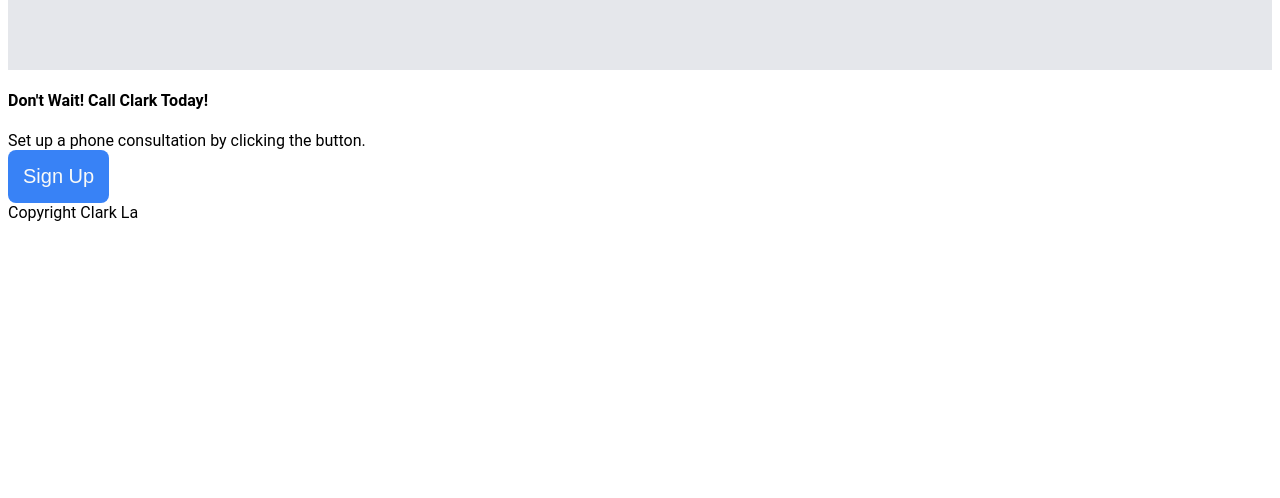
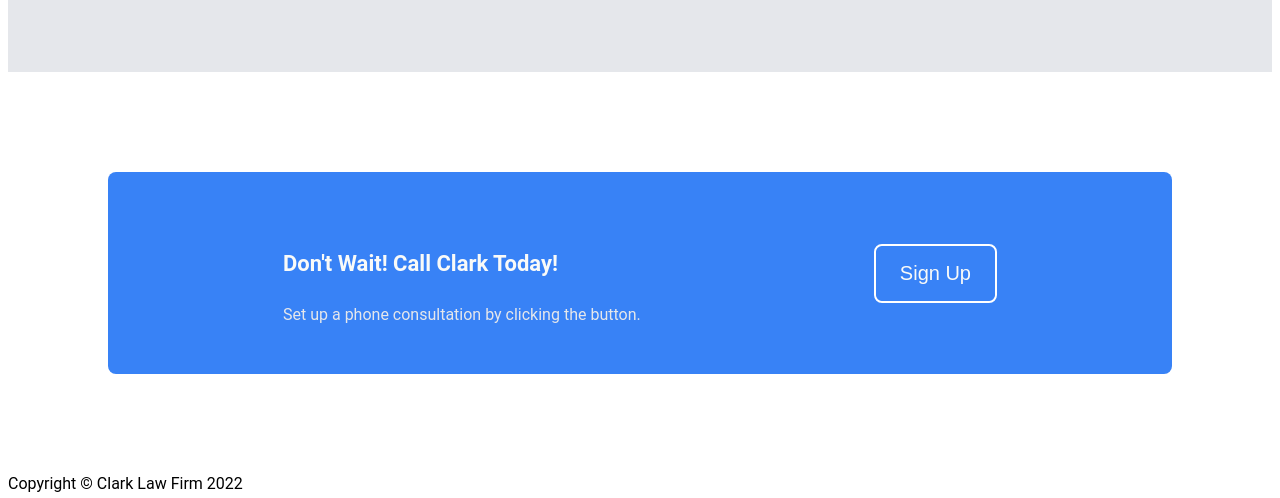
Before and after one commit to wh1t3outt/odin-landing-page, a plain HTML site: page index.html in a window 1280 px wide. Shown: the part 1687-2185 px from the top of the page. Before the commit the page ends 1917 px from the top, so only its background shows below. Drawn offline with Linux system fonts and the light colour scheme.

Commit message:
Add CSS to Section 4

```diff
--- a/index.html
+++ b/index.html
@@ -73,12 +73,15 @@
         <div class="quotecreds">- Saul Goodman</div>
     </div>
     <div class="section4">
-        <div class="calltoaction"><h4>Don't Wait! Call Clark Today!</h4>
-            <div class="c2asub">Set up a phone consultation by clicking the button.</div>
+        <div class="calltoactionbutton">
+            <div class="calltoday">
+                <div class="btntxt"><h4>Don't Wait! Call Clark Today!</h4></div>
+                <div class="c2asub">Set up a phone consultation by clicking the button.</div>
+            </div>
+            <div class="signupbutton2"><button>Sign Up</button></div>
         </div>
-        <div class="signupbutton2"><button>Sign Up</button></div>
     </div>
-    <div class="footer">Copyright Clark La</div>
+    <div class="footer">Copyright © Clark Law Firm 2022</div>
 
 
 </body>
--- a/styles.css
+++ b/styles.css
@@ -21,7 +21,7 @@ button {
     border-radius: 8px;
     color: #F9FAF8;
     font-size: 20px;
-    padding: 15px;
+    padding: 16px 24px;
 
 }
 
@@ -148,3 +148,39 @@ ul.headerlinks {
     margin-left: auto;
     margin-right: 75px;
 }
+
+.section4 {
+    padding: 100px;
+
+}
+
+.calltoactionbutton {
+    display: flex;
+    background-color: #3882F6;
+    border-radius: 8px;
+    color: #F9FAF8;
+    padding: 50px;
+    justify-content: center;
+    align-items: center;
+    font-size: 22px;
+}
+
+.calltoday {
+    margin-left: 125px;
+}
+
+.c2asub {
+    color: #e5e7eb;
+    font-size: 16px;
+}
+
+
+.signupbutton2 {
+    margin-right: 125px;
+    text-align: center;
+    color: #F9FAF8;
+    margin-left: auto;
+    border: 2px solid white;
+    border-radius: 8px;
+
+}
```
